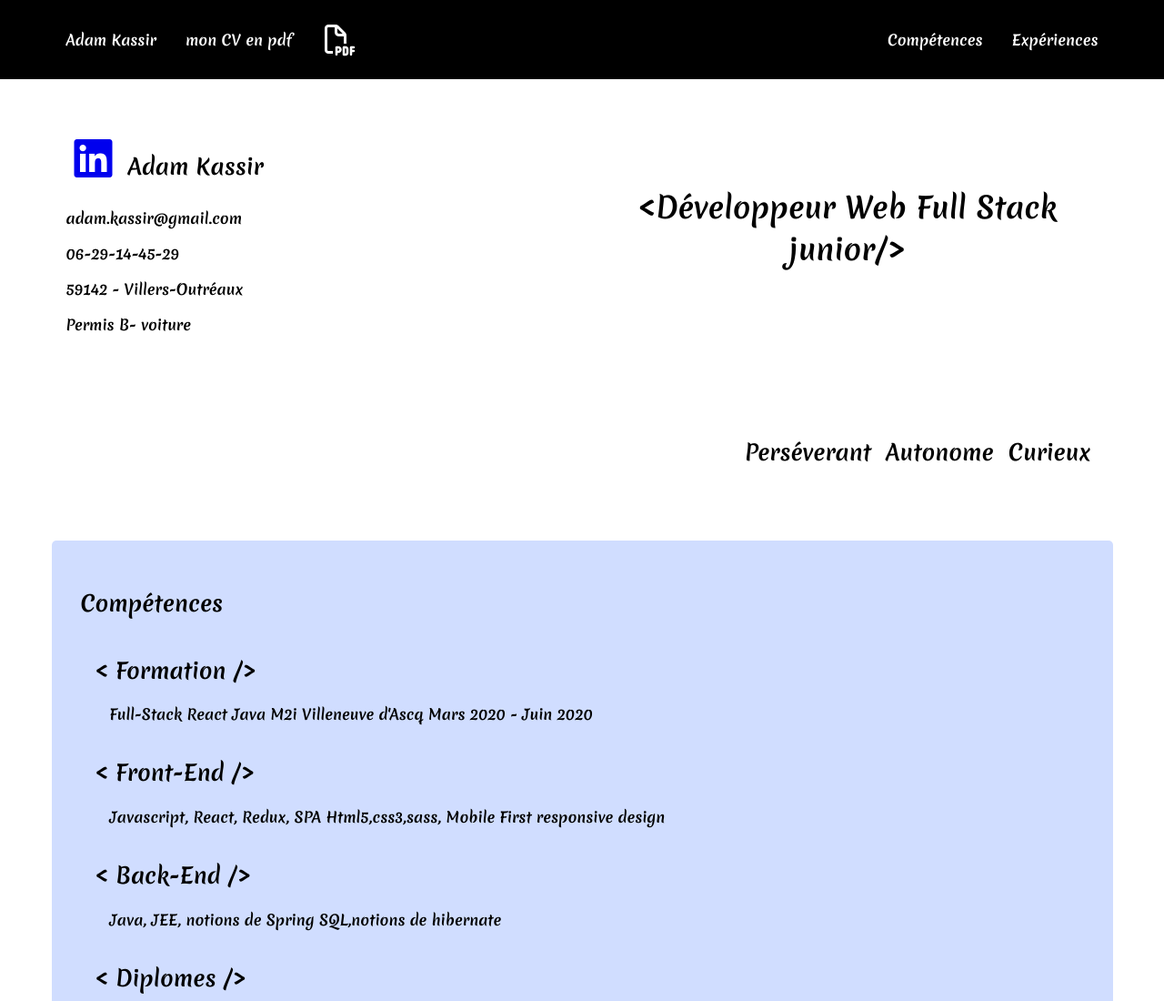
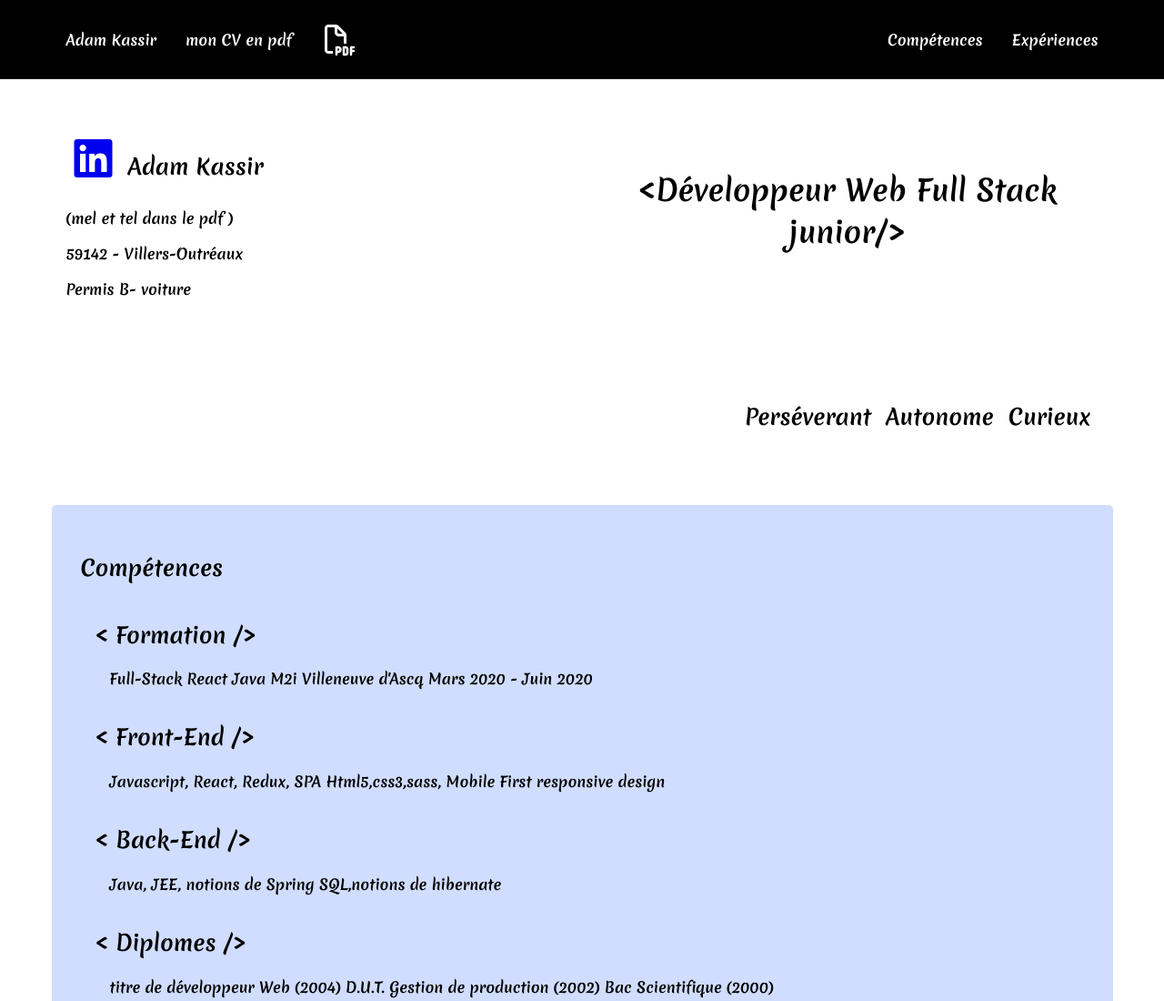
Before and after one commit to spike59/cv_en_ligne, a plain HTML site: page public/index.html in a window 1280 px wide. Shown: the top 1100 px of the page at 91% size. Drawn offline with Linux system fonts and the light colour scheme.

Commit message:
retrait des informations personnelles dans la page html pour eviter le spam

```diff
--- a/public/css/main.css
+++ b/public/css/main.css
@@ -83,9 +83,10 @@ nav .container div{
     flex-basis:40%;
     padding:1rem;
 }
-#adresse a {
+#adresse a{
     font-size:3rem;
 }
+
 #titre {
 
     text-align:center;
--- a/public/index.html
+++ b/public/index.html
@@ -34,8 +34,7 @@
             <div id="adresse">
                 <h1><a href="https://www.linkedin.com/in/adam-kassir/"><i class="fab fa-linkedin"></i></a> Adam Kassir
                 </h1>
-                <p>adam.kassir@gmail.com</p>
-                <p>06-29-14-45-29</p>
+                <p>(mel et tel dans le pdf )</p>
                 <p>59142 - Villers-Outréaux</p>
                 <p>Permis B- voiture</p>
             </div>
@@ -166,7 +165,6 @@
             </div>
         </section>
     </div>
-
 </body>
 
 </html>
```
